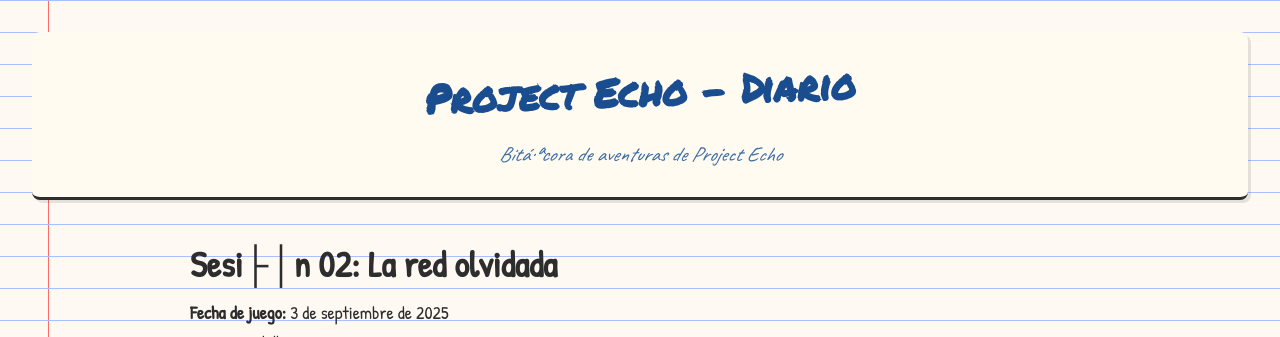
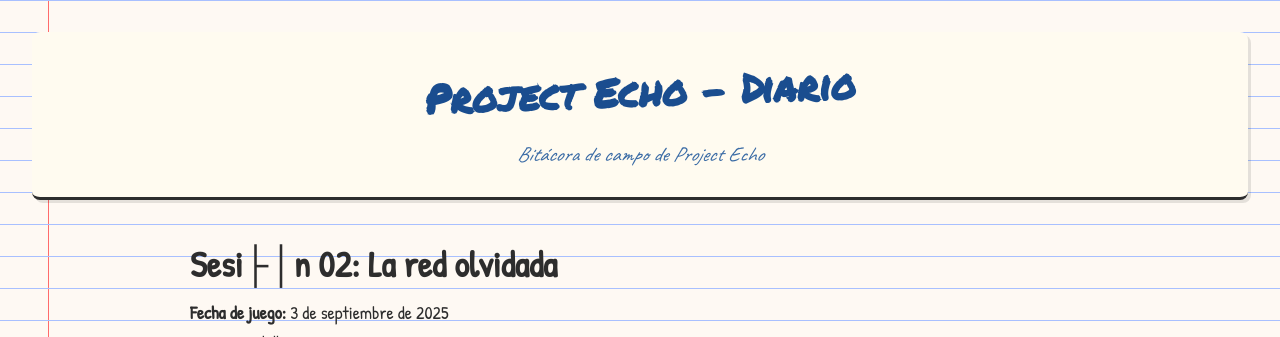
Before and after one commit to Snifer/echo-journal, a Jekyll site: the page built from _posts/2025-09-03-sesion-02-la-red.md, in a window 1280 px wide. Shown: the top 337 px of the page. Built offline with Jekyll 4.4.1, drawn with Linux system fonts in a browser that asks for light colours; our own code applies the rules of GitHub Pages for plain Markdown files.

Commit message:
Update _config.yml

```diff
--- a/_config.yml
+++ b/_config.yml
@@ -1,9 +1,9 @@
 title: "Project Echo - Diario"
-description: "Bitá·ªcora de aventuras de Project Echo"
-baseurl: ""  # Cambia a "/nombre-del-repo" si usas user.github.io/nombre-repo
-url: "https://tu-usuario.github.io"
+description: "Bitácora de campo de Project Echo"
+baseurl: "/echo-journal"  # Cambia a "/nombre-del-repo" si usas user.github.io/nombre-repo
+url: "https://snifer.github.io"
 
-# Configuraci├│n de Jekyll
+# Configuración de Jekyll
 markdown: kramdown
 highlighter: rouge
 permalink: /diario/:year/:month/:day/:title/
@@ -11,7 +11,7 @@ permalink: /diario/:year/:month/:day/:title/
 # No mostrar posts con fecha futura
 future: false
 
-# Configuraci├│n de colecciones
+# Configuración de colecciones
 collections:
   posts:
     output: true
@@ -24,7 +24,7 @@ defaults:
     values:
       layout: post
 
-# Configuraci├│n de build
+# Configuración de build
 include:
   - _posts
 
```
